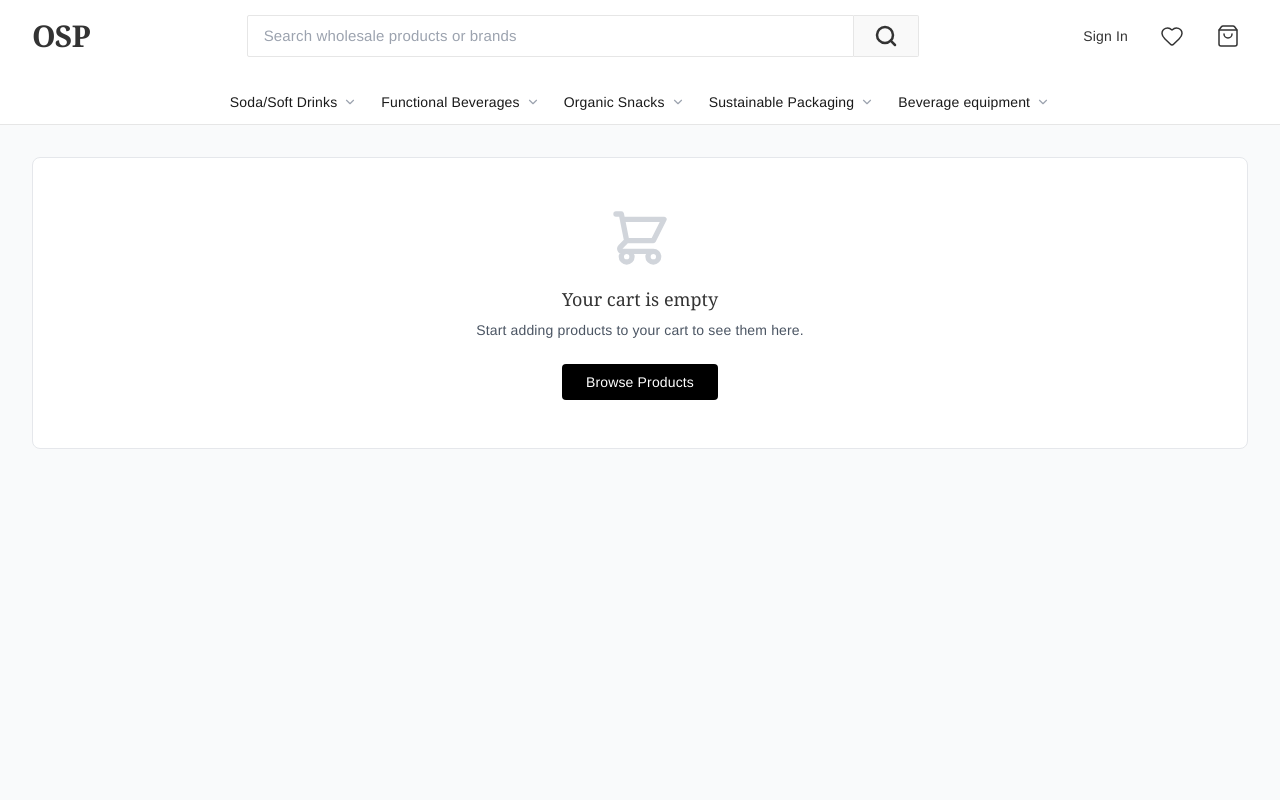
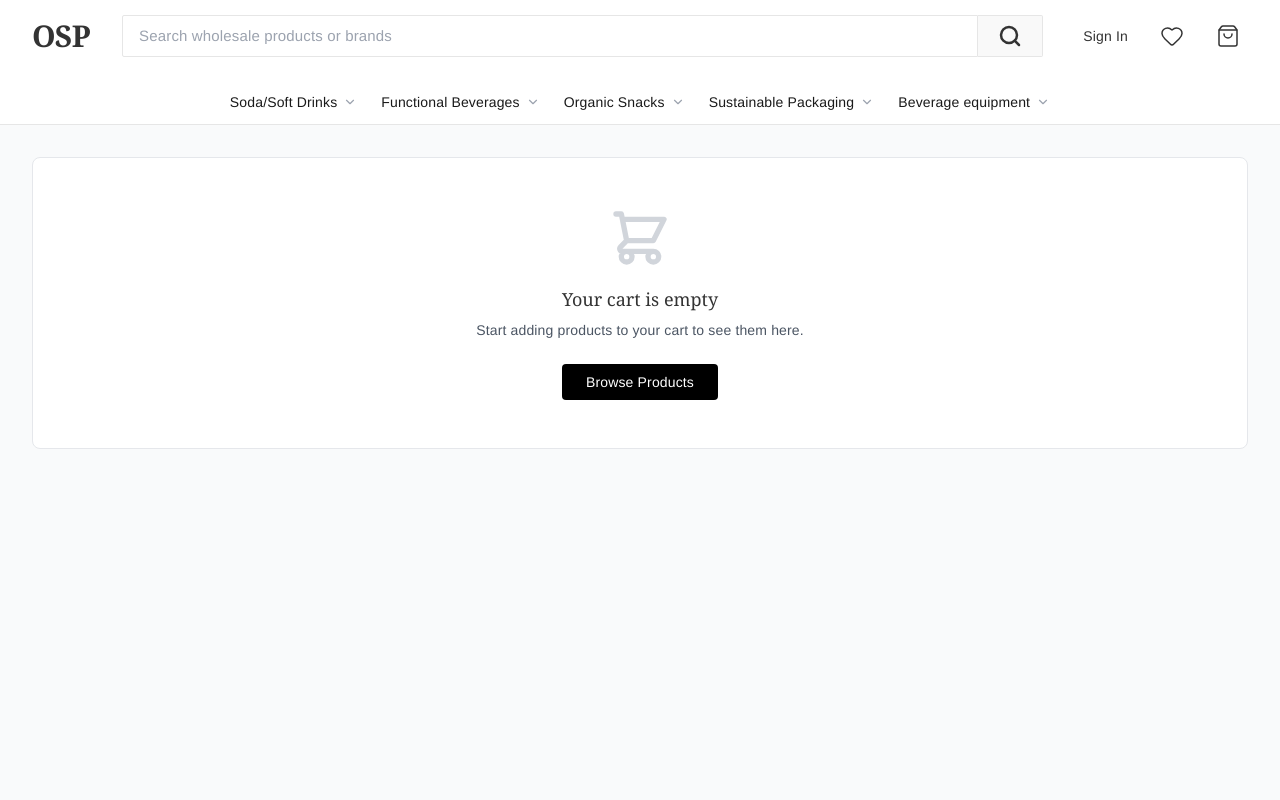
Before and after one commit to ovsharam/OSP-dash, a Next.js app: page /cart in a window 1280 px wide. Shown: the top 800 px of the page. Built offline with nearby package versions, Linux system fonts and the light colour scheme.

Commit message:
style: stretch search bar to full width of header

```diff
--- a/components/Navbar.tsx
+++ b/components/Navbar.tsx
@@ -37,7 +37,7 @@ export default function Navbar() {
               <span className="font-serif text-2xl md:text-3xl font-bold tracking-tight text-[#333333]">OSP</span>
             </Link>
           </div>
-          <div className="hidden md:flex flex-1 max-w-2xl mx-8 lg:mx-12" ref={searchRef}>
+          <div className="hidden md:flex flex-1 mx-4 md:mx-6 lg:mx-8" ref={searchRef}>
             <form className="w-full flex items-stretch group" onSubmit={handleSearch}>
               <div className="relative flex-1">
                 <input
```
